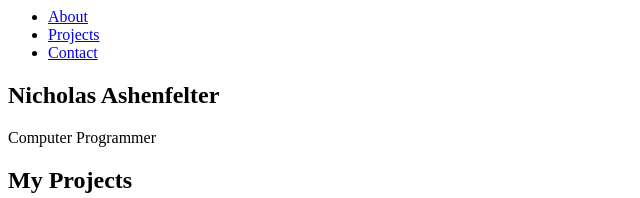
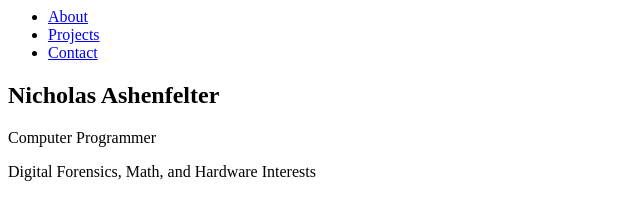
Before and after one commit to Dracnea/Portfolio-and-Webpage, a plain HTML site: page index.html in a window 1280 px wide. Shown: the top 198 px of the page, without its empty margins (0-640 px from the left). Drawn offline with Linux system fonts and the light colour scheme.

Commit message:
Add Welcome Info

```diff
--- a/index.html
+++ b/index.html
@@ -35,6 +35,7 @@
 <section id="welcome-section" class="welcome-section">
   <h1>Nicholas Ashenfelter</h1>
   <p>Computer Programmer</p>
+  <p>Digital Forensics, Math, and Hardware Interests</p>
 </section>
 
 <!-- END WELCOME -->
```
